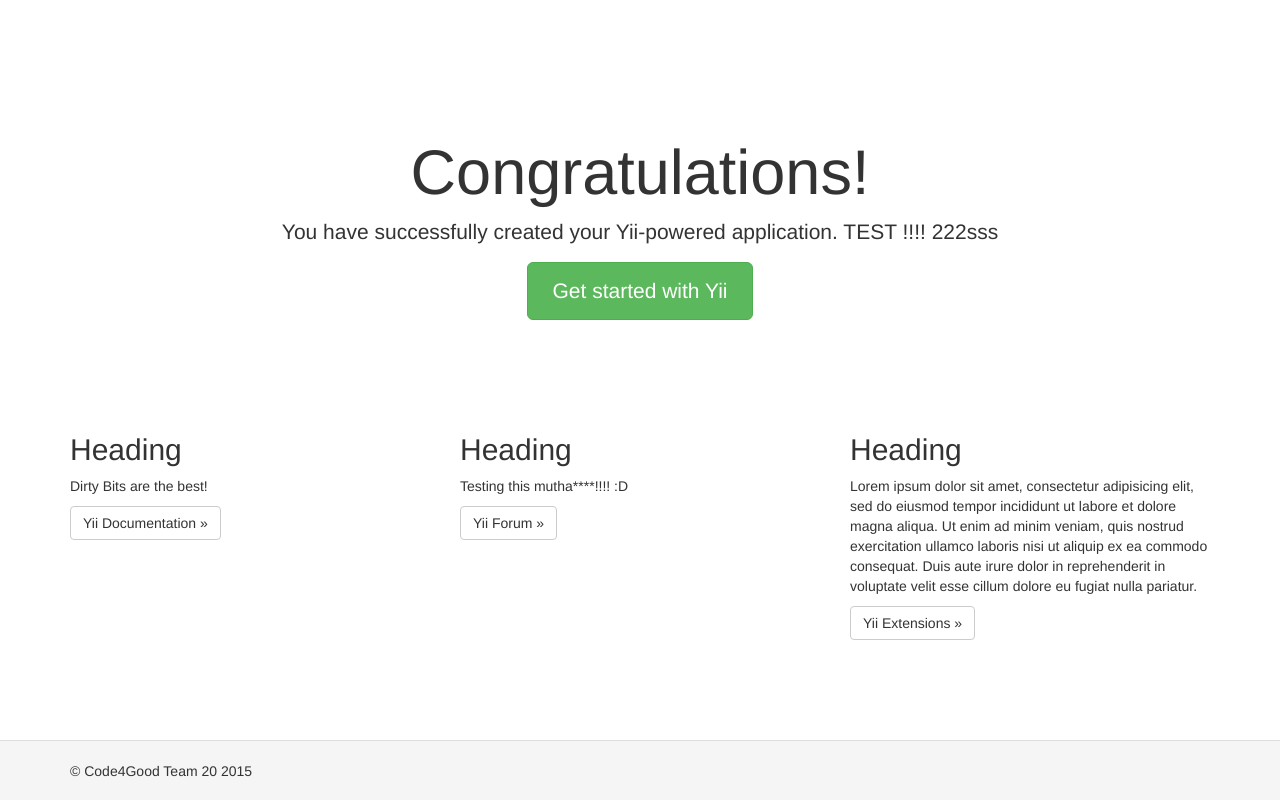
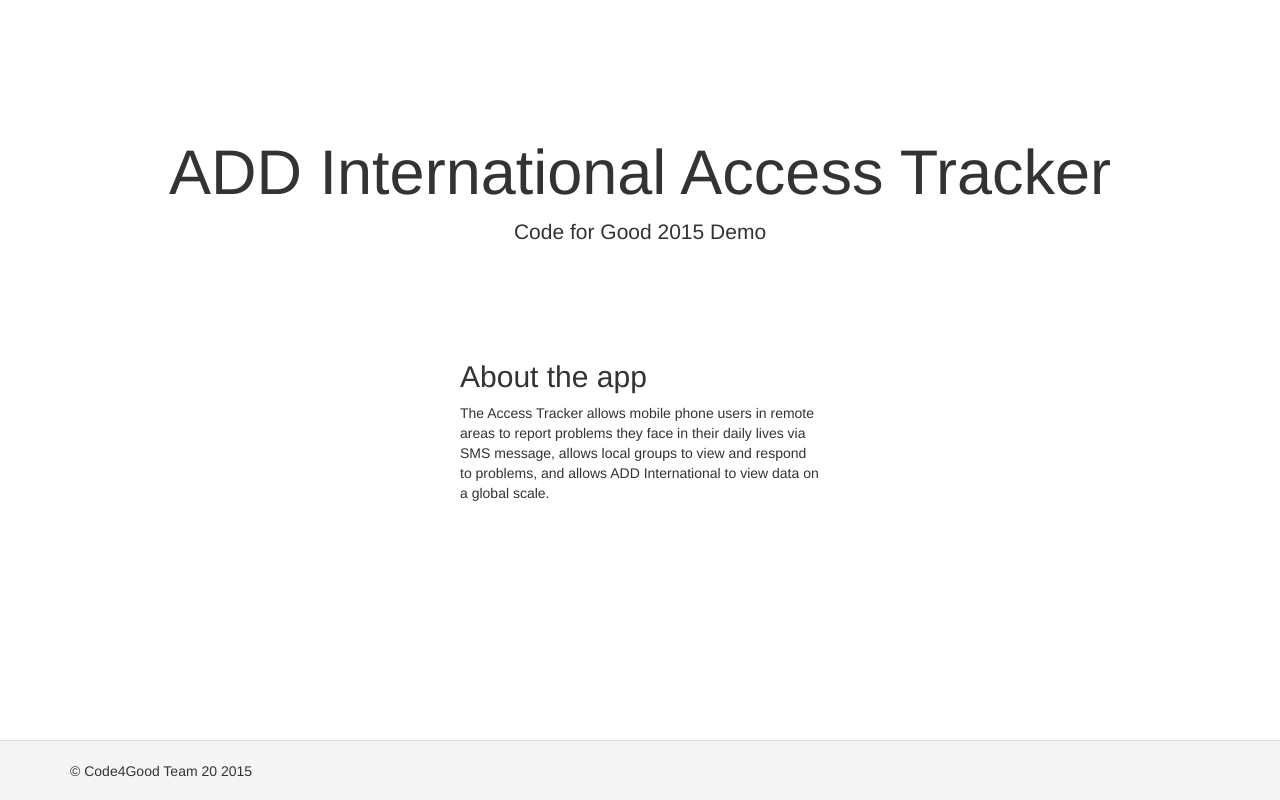
Before and after one commit to CFGLondon/team-20, a Yii app: template website/basic/views/site/index.php in a window 1280 px wide. Run offline with PHP 8.4 and a stand-in for Yii, Linux system fonts and the light colour scheme; the template is opened without the code that fills it, so the values that code supplies are empty; some libraries are stand-ins or nearby versions.

Commit message:
Improved site presentation

```diff
--- a/website/basic/views/site/index.php
+++ b/website/basic/views/site/index.php
@@ -7,39 +7,31 @@
 <div class="site-index">
 
     <div class="jumbotron">
-        <h1>Congratulations!</h1>
+        <h1>ADD International Access Tracker</h1>
 
-        <p class="lead">You have successfully created your Yii-powered application. TEST !!!! 222sss</p>
+        <p class="lead">Code for Good 2015 Demo</p>
 
-        <p><a class="btn btn-lg btn-success" href="http://www.yiiframework.com">Get started with Yii</a></p>
     </div>
 
     <div class="body-content">
 
         <div class="row">
             <div class="col-lg-4">
-                <h2>Heading</h2>
 
-                <p>Dirty Bits are the best!</p>
 
-                <p><a class="btn btn-default" href="http://www.yiiframework.com/doc/">Yii Documentation &raquo;</a></p>
             </div>
             <div class="col-lg-4">
-                <h2>Heading</h2>
+                <h2>About the app</h2>
 
-                <p>Testing this mutha****!!!! :D </p>
+                <p>The Access Tracker allows mobile phone users in
+		remote areas to report problems they face in their
+		daily lives via SMS message, allows local groups
+		to view and respond to problems, and allows ADD
+		International to view data on a global scale.</p>
 
-                <p><a class="btn btn-default" href="http://www.yiiframework.com/forum/">Yii Forum &raquo;</a></p>
             </div>
             <div class="col-lg-4">
-                <h2>Heading</h2>
 
-                <p>Lorem ipsum dolor sit amet, consectetur adipisicing elit, sed do eiusmod tempor incididunt ut labore et
-                    dolore magna aliqua. Ut enim ad minim veniam, quis nostrud exercitation ullamco laboris nisi ut aliquip
-                    ex ea commodo consequat. Duis aute irure dolor in reprehenderit in voluptate velit esse cillum dolore eu
-                    fugiat nulla pariatur.</p>
-
-                <p><a class="btn btn-default" href="http://www.yiiframework.com/extensions/">Yii Extensions &raquo;</a></p>
             </div>
         </div>
 
```
Also changed, not shown: website/basic/views/test/map.php (+7 -0 lines).
